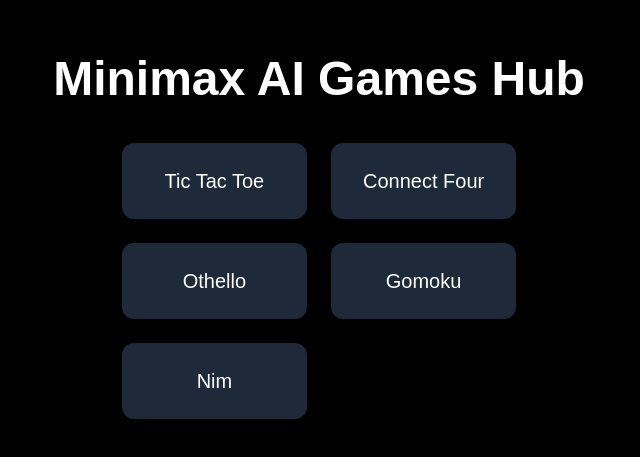
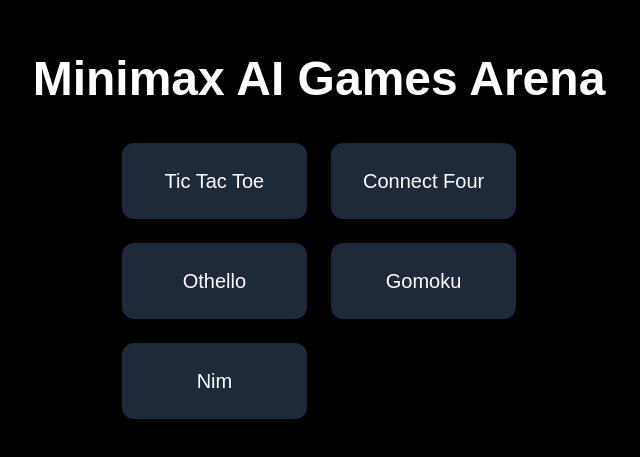
Before and after one commit to RuthlesSan/tic-tac-toe-ai, a Next.js app: page / in a window 1280 px wide. Shown: the part 163-620 px from the top of the page, without its empty margins (321-961 px from the left). Built offline with nearby package versions, Linux system fonts and the light colour scheme.

Commit message:
Heading changed

```diff
--- a/app/page.js
+++ b/app/page.js
@@ -15,7 +15,7 @@ export default function Home() {
   return (
     <div className="h-screen flex flex-col items-center justify-center bg-black text-white">
       <h1 className="text-5xl mb-10 font-bold">
-        Minimax AI Games Hub
+        Minimax AI Games Arena
       </h1>
 
       <div className="grid grid-cols-2 gap-6">
```
